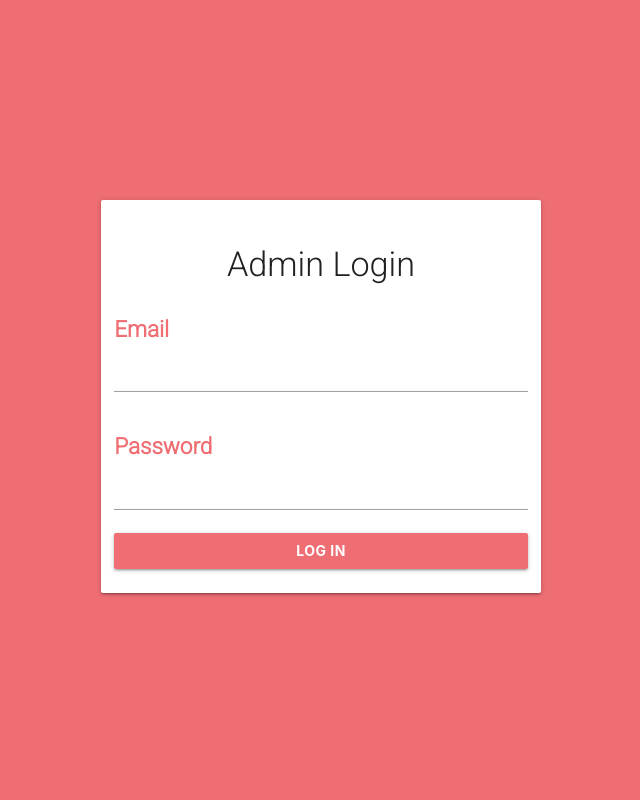
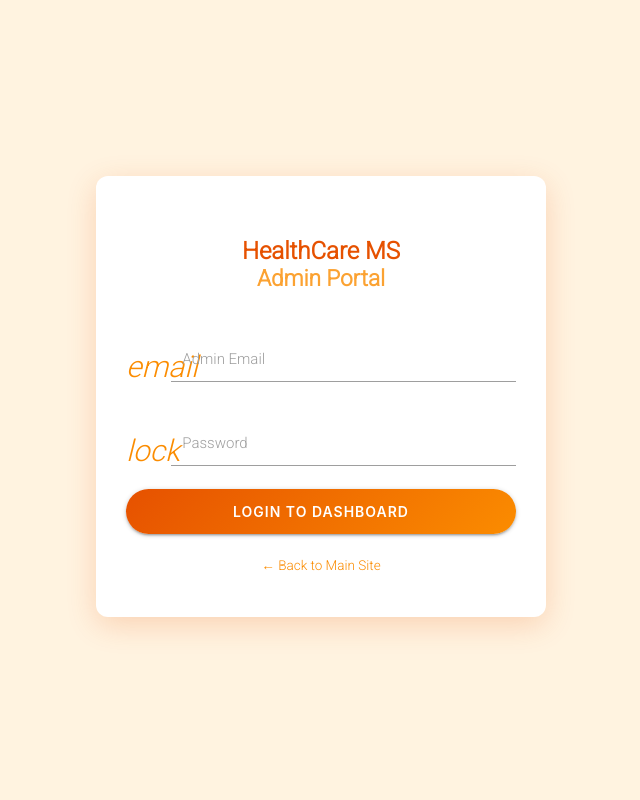
Before and after one commit to Tashar02/Smart-Healthcare-Management-System, a PHP site: page /admin/index.php in a window 1280 px wide. Shown: the whole page, without its empty margins (319-959 px from the left). Run offline with PHP 8.4, Linux system fonts and the light colour scheme.

Commit message:
admin: OVERHAUL!
Signed-off-by: Tashfin Shakeer Rhythm <tashfinshakeerrhythm@gmail.com>

```diff
--- a/admin/index.php
+++ b/admin/index.php
@@ -21,76 +21,98 @@ if(isset($_SESSION['msg']))
     <link rel="stylesheet" href="https://cdnjs.cloudflare.com/ajax/libs/materialize/1.0.0/css/materialize.css">
     <title>Document</title>
 </head>
+    <style>
+        :root {
+            --admin-primary: #e65100;
+            --admin-primary-light: #fb8c00;
+        }
+        body {
+            background-color: #fff3e0;
+            display: flex;
+            min-height: 100vh;
+            flex-direction: column;
+            justify-content: center;
+            align-items: center;
+        }
+        .login-card {
+            width: 100%;
+            max-width: 450px;
+            padding: 40px 30px;
+            border-radius: 12px;
+            box-shadow: 0 8px 30px rgba(230, 81, 0, 0.2);
+        }
+        .login-card .card-title {
+            color: var(--admin-primary);
+            font-weight: 700;
+            text-align: center;
+            margin-bottom: 30px;
+        }
+        .admin-btn {
+            background: linear-gradient(135deg, var(--admin-primary), var(--admin-primary-light)) !important;
+            width: 100%;
+            border-radius: 25px;
+            height: 45px;
+            font-weight: 600;
+            letter-spacing: 1px;
+        }
+        .input-field input:focus {
+            border-bottom: 1px solid var(--admin-primary) !important;
+            box-shadow: 0 1px 0 0 var(--admin-primary) !important;
+        }
+        .input-field input:focus + label {
+            color: var(--admin-primary) !important;
+        }
+        .error-msg {
+            color: #d32f2f;
+            background: #ffebee;
+            padding: 10px;
+            border-radius: 5px;
+            text-align: center;
+            font-weight: 500;
+            margin-bottom: 20px;
+        }
+    </style>
+</head>
 <body>
 
+    <div class="card login-card white">
+        <h4 class="card-title">HealthCare MS <br><span style="font-size: 1.5rem; opacity: 0.8; color: #fb8c00;">Admin Portal</span></h4>
 
-    <div class="login-page section">
-        <div class="center-align">
-            <div class="row">
-
-            <div class="col s12">
-
-                <div class="container">
-                    <div class="container">
-                        <div class="container">
-                            <div class="card horizontal hoverable">
-
-                                <div class="card-stacked">
-                                    <form class="card-content" action="login-admin.php" method="post">
-                                        <h4 class="header">Admin Login</h4>
-
+        <form action="login-admin.php" method="post">
             <?php
-
                 if(!empty($msg_error)){
-                                                echo '<div class="row error-msg">
-                                                            <div class="col">
-                                                                <b>'.$msg_error.'</b>
-                                                            </div>
-                                                        </div>';
-
+                    echo '<div class="error-msg">'.$msg_error.'</div>';
                 }
             ?>
 
-                                        <div class="row">
+            <div class="row" style="margin-bottom: 10px;">
                 <div class="input-field col s12">
-                                                <span for="email"><b>Email</b></span>
-                                                <input name="email" id="email" type="email" class="validate">
+                    <i class="material-icons prefix" style="color: #fb8c00;">email</i>
+                    <input name="email" id="email" type="email" class="validate" required>
+                    <label for="email">Admin Email</label>
                 </div>
             </div>
 
-                                        <div class="row">
+            <div class="row" style="margin-bottom: 30px;">
                 <div class="input-field col s12">
-                                            <span for="email"><b>Password</b></span>
-                                                <input id="password" name="password" type="password" class="validate">
+                    <i class="material-icons prefix" style="color: #fb8c00;">lock</i>
+                    <input id="password" name="password" type="password" class="validate" required>
+                    <label for="password">Password</label>
                 </div>
             </div>
 
-                                        <div class="row">
-                                            <div class="col s12">
-                                                <button type="submit"  class="waves-effect waves-light btn"><b>Log In</b></button>
+            <div class="row" style="margin-bottom: 0;">
+                <div class="col s12 center-align">
+                    <button type="submit" class="waves-effect waves-light btn admin-btn">Login to Dashboard</button>
                 </div>
             </div>
 
+            <div class="center-align" style="margin-top: 20px;">
+                <a href="../index.php" style="color: #fb8c00; font-size: 0.9rem;">&larr; Back to Main Site</a>
+            </div>
         </form>
     </div>
-                            </div>
 
-                        </div>
-                    </div>
-                </div>
-
-
-            </div>
-
-
-
-
-
-            </div>
-        </div>
-    </div>
-
-
-    <script src="https://cdnjs.cloudflare.com/ajax/libs/materialize/1.0.0/js/materialize.js"></script>
+    <script src="https://cdnjs.cloudflare.com/ajax/libs/materialize/1.0.0/js/materialize.js"></script>
 </body>
 </html>
```
Also changed, not shown: admin/appointment-list.php (+4 -4 lines), admin/dashboard.php (+64 -11 lines), admin/department-list.php (+5 -5 lines), admin/doctor-list.php (+5 -5 lines), admin/layout/header.php (+40 -0 lines), admin/user-list.php (+4 -4 lines), backends/delete-record.php (+41 -6 lines). Lines whose indentation alone changed are shown as unchanged.
